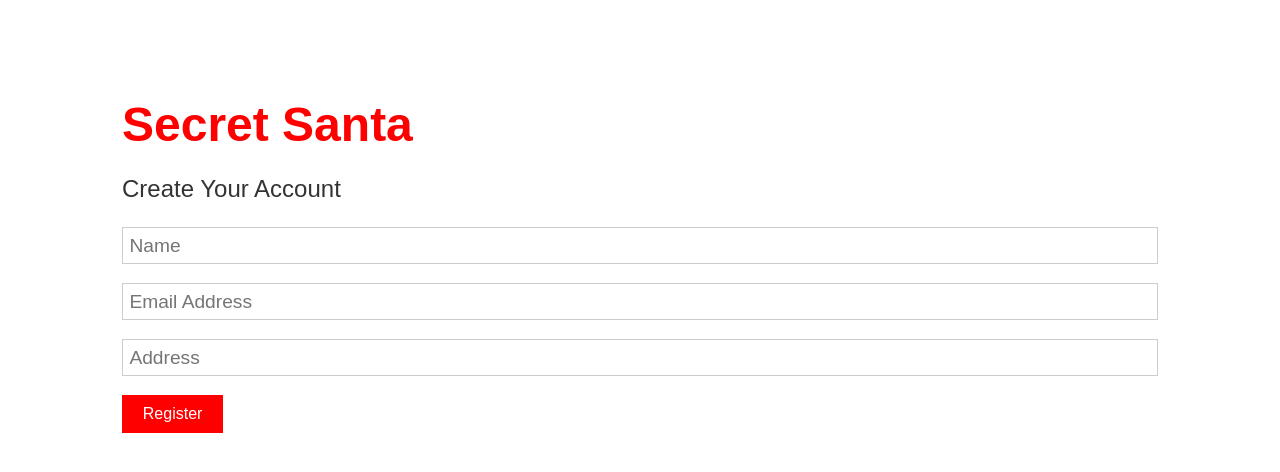
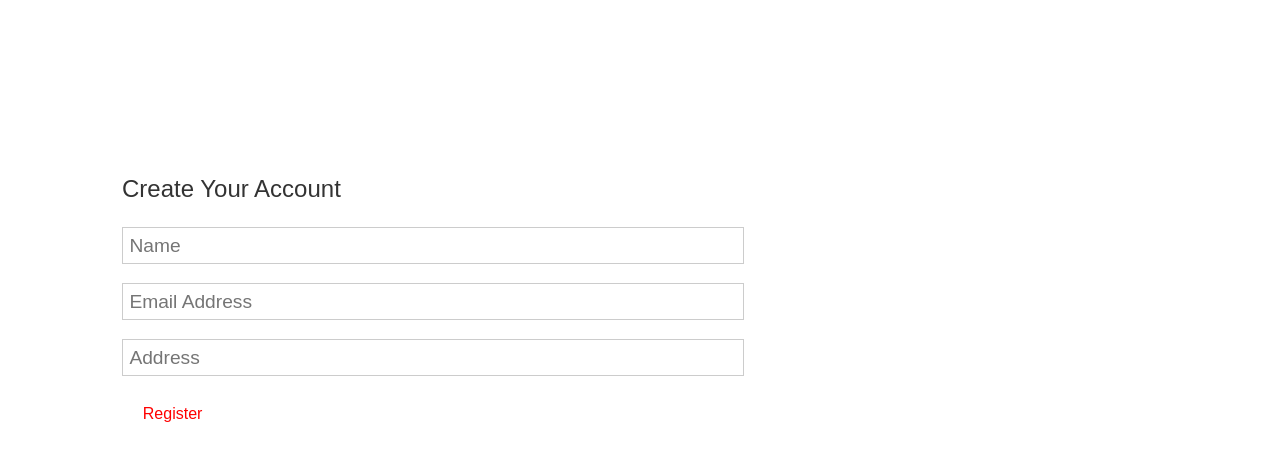
Before and after one commit to laiqbudye/secret_santa, a React (Create React App) app in the folder client/: page / in a window 1280 px wide. Shown: the top 472 px of the page. Built offline with nearby package versions, Linux system fonts and the light colour scheme.

Commit message:
FrontEnd || updated form css and added one transparent div to adjust brightness of background image

```diff
--- a/client/src/App.css
+++ b/client/src/App.css
@@ -1,6 +1,6 @@
 /* Global Styles */
 :root {
-    --primary-color: #ff0000;/*#17a2b8;*/
+    --primary-color: #ffffff;/*#17a2b8;*/
     --dark-color: #343a40;
     --light-color: #f4f4f4;
     --danger-color: #dc3545;
@@ -138,6 +138,9 @@
     opacity: 0.9;
     background: var(--light-color);
     color: #333;
+    position: absolute;
+    bottom: 10%;
+    border-radius: 10px;
   }
 
   .btn-primary,
@@ -145,7 +148,8 @@
   .badge-primary,
   .alert-primary {
     background: var(--primary-color);
-    color: #fff;
+    color: red;
+    border-radius: 10px;
   }
 
   .btn-light,
@@ -201,7 +205,7 @@
 
   /* Overlay */
   .dark-overlay {
-    background-color: rgba(0, 0, 0, 0.8);
+    background-color: rgba(0, 0, 0, 0.4);
     position: absolute;
     top: 0;
     left: 0;
@@ -210,6 +214,9 @@
   }
 
   /* Forms */
+  .form {
+    width: 60%;
+  }
   .form .form-group {
     margin: 1.2rem 0;
   }
@@ -275,6 +282,7 @@
   .landing {
     position: relative;
     height: 100vh;
+    background: url('./img/celebrate.jpg') no-repeat center center/cover;
   }
 
   .landing-inner {
```
Also changed, not shown: client/src/img/celebrate.jpg (added).
